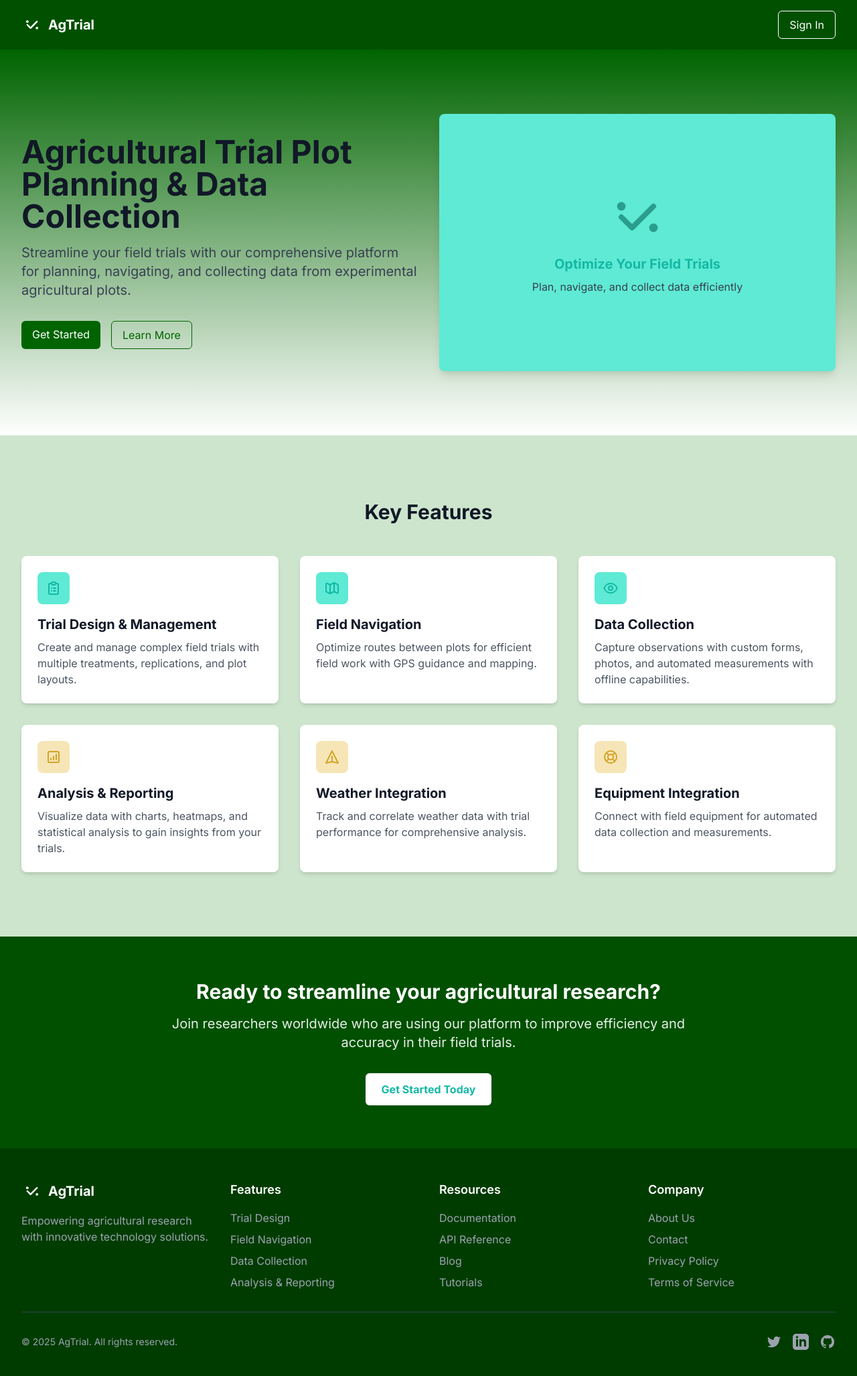
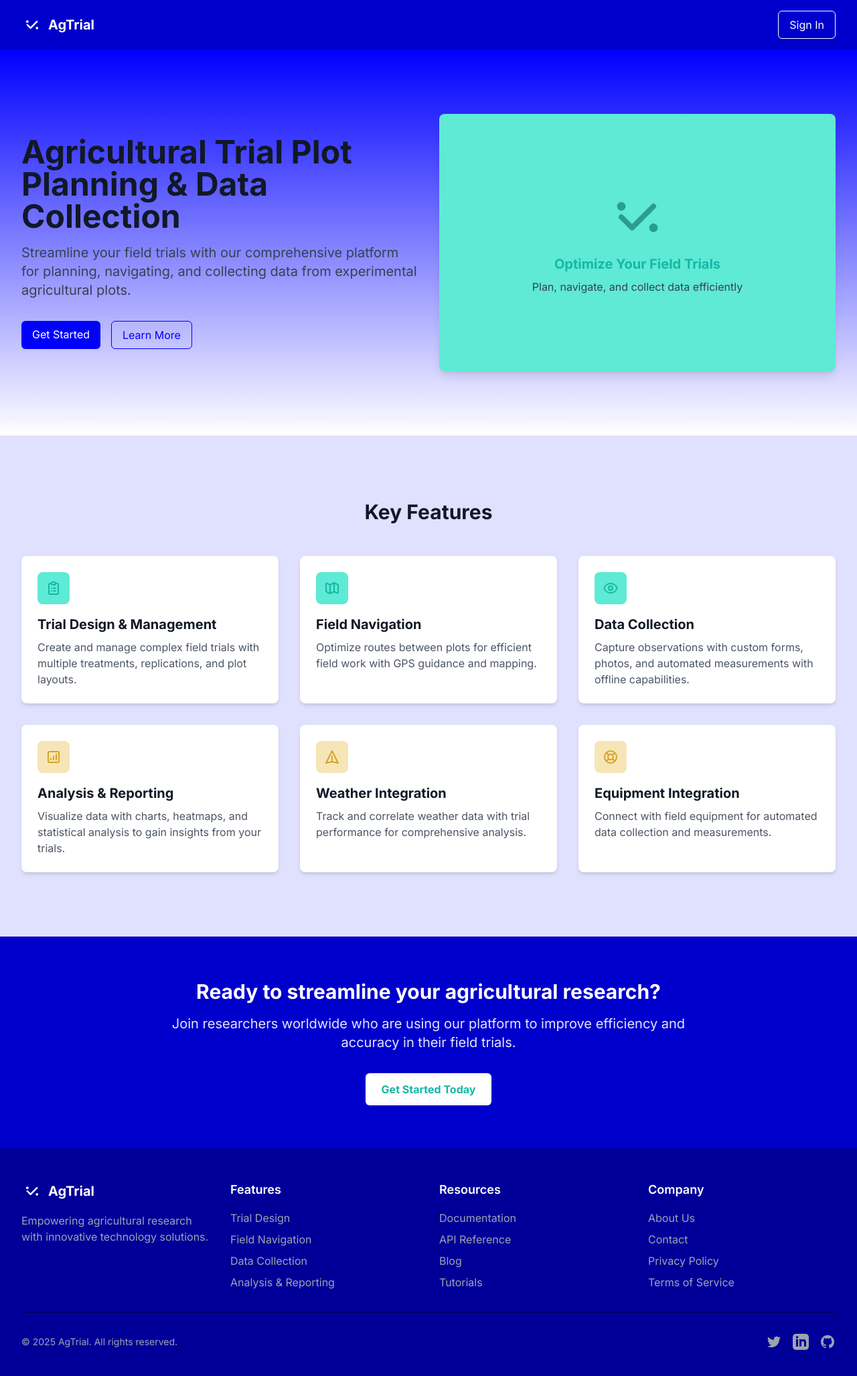
Before and after one commit to Neon-Demo/ag-trial-plot-planning, a Next.js app in the folder project/: page / in a window 1280 px wide. Shown: the top 2054 px of the page at 67% size. Built offline with nearby package versions, Linux system fonts and the light colour scheme.

Commit message:
Change landing page color to blue (Issue #79)

```diff
--- a/project/src/app/globals.css
+++ b/project/src/app/globals.css
@@ -24,13 +24,13 @@
 
 /* Focus outline for accessibility */
 *:focus {
-  @apply outline-none ring-2 ring-dark-green-500 ring-opacity-50;
+  @apply outline-none ring-2 ring-blue-500 ring-opacity-50;
 }
 
 /* Custom utility classes */
 @layer components {
   .btn-primary {
-    @apply px-4 py-2 bg-dark-green-500 text-white rounded-md hover:bg-dark-green-600 focus:outline-none focus:ring-2 focus:ring-dark-green-400 focus:ring-opacity-50 transition duration-150 ease-in-out;
+    @apply px-4 py-2 bg-blue-500 text-white rounded-md hover:bg-blue-600 focus:outline-none focus:ring-2 focus:ring-blue-400 focus:ring-opacity-50 transition duration-150 ease-in-out;
   }
 
   .btn-secondary {
@@ -38,11 +38,11 @@
   }
 
   .btn-outline {
-    @apply px-4 py-2 border border-dark-green-500 text-dark-green-500 rounded-md hover:bg-dark-green-500 hover:text-white focus:outline-none focus:ring-2 focus:ring-dark-green-400 focus:ring-opacity-50 transition duration-150 ease-in-out;
+    @apply px-4 py-2 border border-blue-500 text-blue-500 rounded-md hover:bg-blue-500 hover:text-white focus:outline-none focus:ring-2 focus:ring-blue-400 focus:ring-opacity-50 transition duration-150 ease-in-out;
   }
 
   .input-field {
-    @apply px-3 py-2 border border-gray-300 rounded-md focus:outline-none focus:ring-2 focus:ring-dark-green-400 focus:border-dark-green-500;
+    @apply px-3 py-2 border border-gray-300 rounded-md focus:outline-none focus:ring-2 focus:ring-blue-400 focus:border-blue-500;
   }
 
   .card {
--- a/project/src/app/page.tsx
+++ b/project/src/app/page.tsx
@@ -3,9 +3,9 @@ import Image from "next/image";
 
 export default function Home() {
   return (
-    <div className="min-h-screen bg-dark-green-500">
+    <div className="min-h-screen bg-blue-500">
       {/* Header */}
-      <header className="bg-dark-green-600 shadow-md">
+      <header className="bg-blue-600 shadow-md">
         <div className="max-w-7xl mx-auto px-4 sm:px-6 lg:px-8 py-4 flex justify-between items-center">
           <div className="flex items-center">
             <div className="h-8 w-8 flex items-center justify-center">
@@ -29,7 +29,7 @@ export default function Home() {
       </header>
 
       {/* Hero section */}
-      <div className="bg-gradient-to-b from-dark-green-500 to-white py-16 md:py-24">
+      <div className="bg-gradient-to-b from-blue-500 to-white py-16 md:py-24">
         <div className="max-w-7xl mx-auto px-4 sm:px-6 lg:px-8">
           <div className="md:flex md:items-center md:space-x-8">
             <div className="md:w-1/2 mb-10 md:mb-0">
@@ -71,7 +71,7 @@ export default function Home() {
       </div>
 
       {/* Features section */}
-      <section id="features" className="py-16 md:py-24 bg-dark-green-100">
+      <section id="features" className="py-16 md:py-24 bg-blue-100">
         <div className="max-w-7xl mx-auto px-4 sm:px-6 lg:px-8">
           <h2 className="text-3xl font-bold text-center text-gray-900 mb-12">
             Key Features
@@ -155,7 +155,7 @@ export default function Home() {
       </section>
 
       {/* CTA section */}
-      <section className="bg-dark-green-600 py-16">
+      <section className="bg-blue-600 py-16">
         <div className="max-w-7xl mx-auto px-4 sm:px-6 lg:px-8 text-center">
           <h2 className="text-3xl font-bold text-white mb-4">
             Ready to streamline your agricultural research?
@@ -174,7 +174,7 @@ export default function Home() {
       </section>
 
       {/* Footer */}
-      <footer className="bg-dark-green-700 text-white py-12">
+      <footer className="bg-blue-700 text-white py-12">
         <div className="max-w-7xl mx-auto px-4 sm:px-6 lg:px-8">
           <div className="grid md:grid-cols-4 gap-8">
             <div>
@@ -220,7 +220,7 @@ export default function Home() {
               </ul>
             </div>
           </div>
-          <div className="border-t border-gray-700 mt-8 pt-8 flex flex-col md:flex-row justify-between items-center">
+          <div className="border-t border-blue-900 mt-8 pt-8 flex flex-col md:flex-row justify-between items-center">
             <p className="text-gray-400 text-sm">
               © {new Date().getFullYear()} AgTrial. All rights reserved.
             </p>
--- a/project/tailwind.config.js
+++ b/project/tailwind.config.js
@@ -26,6 +26,19 @@ module.exports = {
         greenyellow: '#ADFF2F',
         orange: '#FF7F00',
         cyan: '#00FFFF',
+        'blue': {
+          DEFAULT: '#0000FF',
+          50: '#F0F0FF',
+          100: '#E0E0FF',
+          200: '#C0C0FF',
+          300: '#A0A0FF',
+          400: '#8080FF',
+          500: '#0000FF',
+          600: '#0000CC',
+          700: '#000099',
+          800: '#000066',
+          900: '#000033',
+        },
         'light-green': {
           DEFAULT: '#90EE90',
           50: '#F0FFF0',
```
